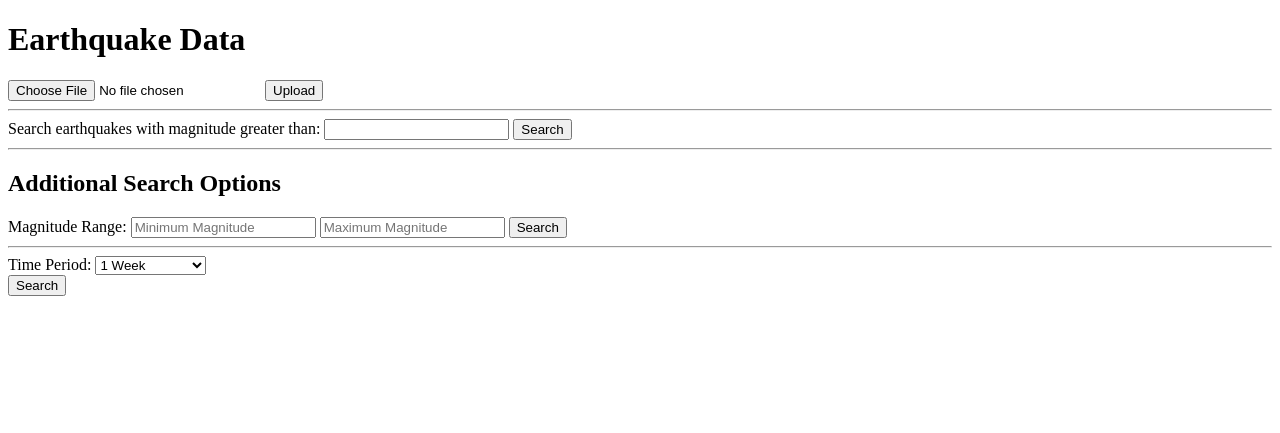
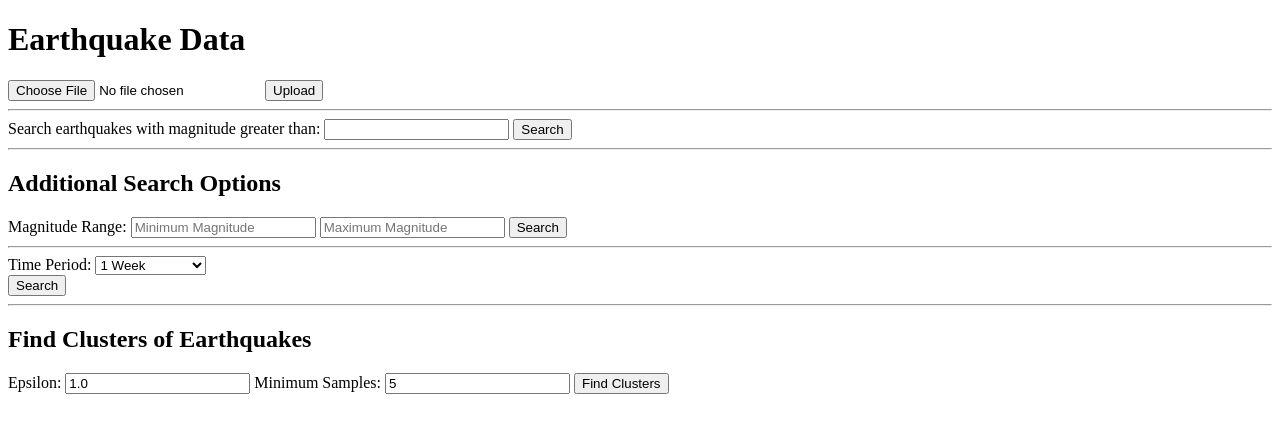
Before and after one commit to prathikh1998/DatabaseSearch, a Python web app: template templates/index.html in a window 1280 px wide. Shown: the top 433 px of the page. Run offline with Jinja, Linux system fonts and the light colour scheme; the template is opened without the code that fills it, so the values that code supplies are empty.

Commit message:
Add files via upload

```diff
--- a/templates/index.html
+++ b/templates/index.html
@@ -49,6 +49,17 @@
         <input type="submit" value="Search">
     </form>
 
+    <!-- Add link to clusters page -->
+    <hr>
+    <h2>Find Clusters of Earthquakes</h2>
+    <form action="/clusters" method="GET">
+        <label for="eps">Epsilon:</label>
+        <input type="number" name="eps" step="0.1" value="1.0">
+        <label for="min_samples">Minimum Samples:</label>
+        <input type="number" name="min_samples" value="5">
+        <input type="submit" value="Find Clusters">
+    </form>
+
     <script>
         document.addEventListener("DOMContentLoaded", function() {
             var timePeriodSelect = document.querySelector("select[name='time_period']");
@@ -63,7 +74,5 @@
             });
         });
     </script>
-
-
 </body>
 </html>
```
